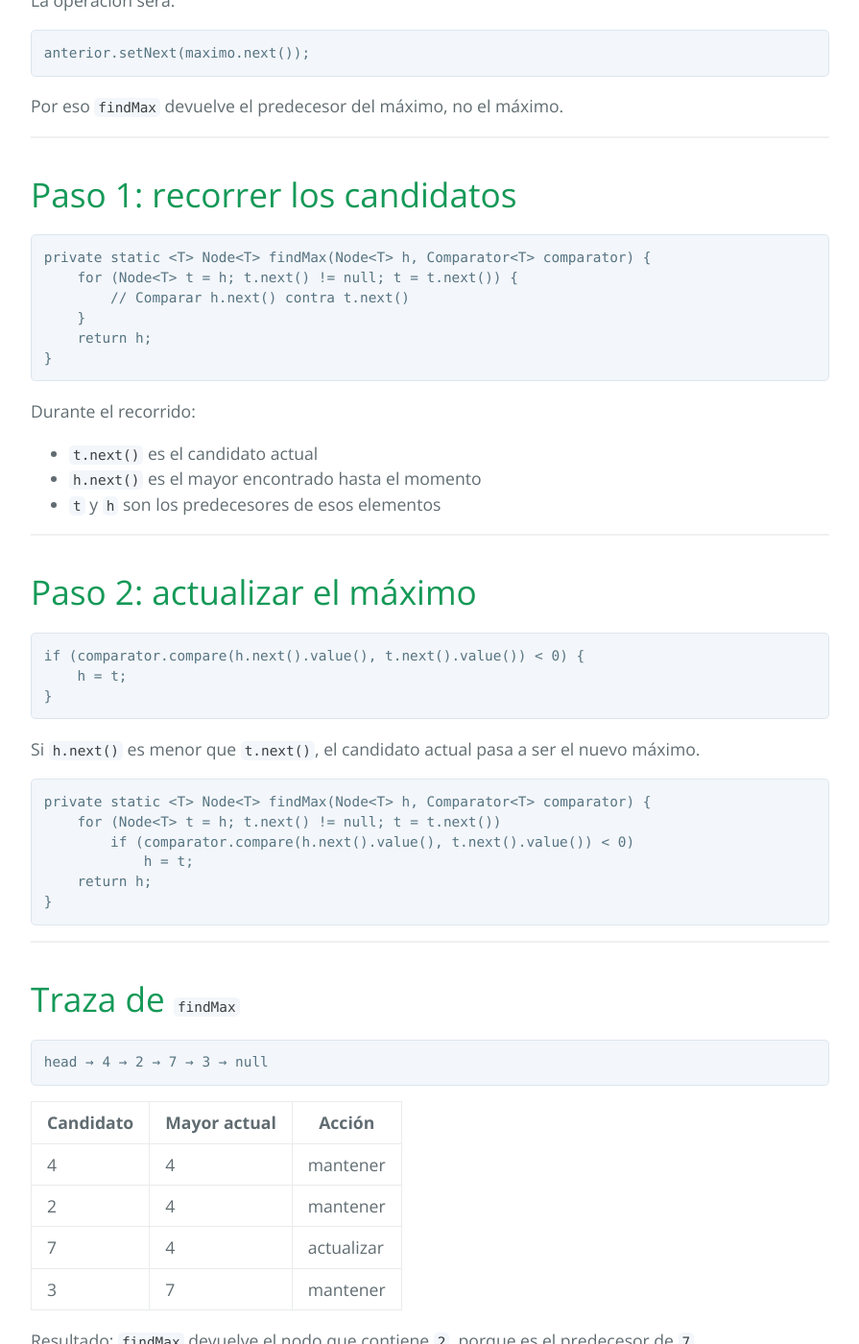
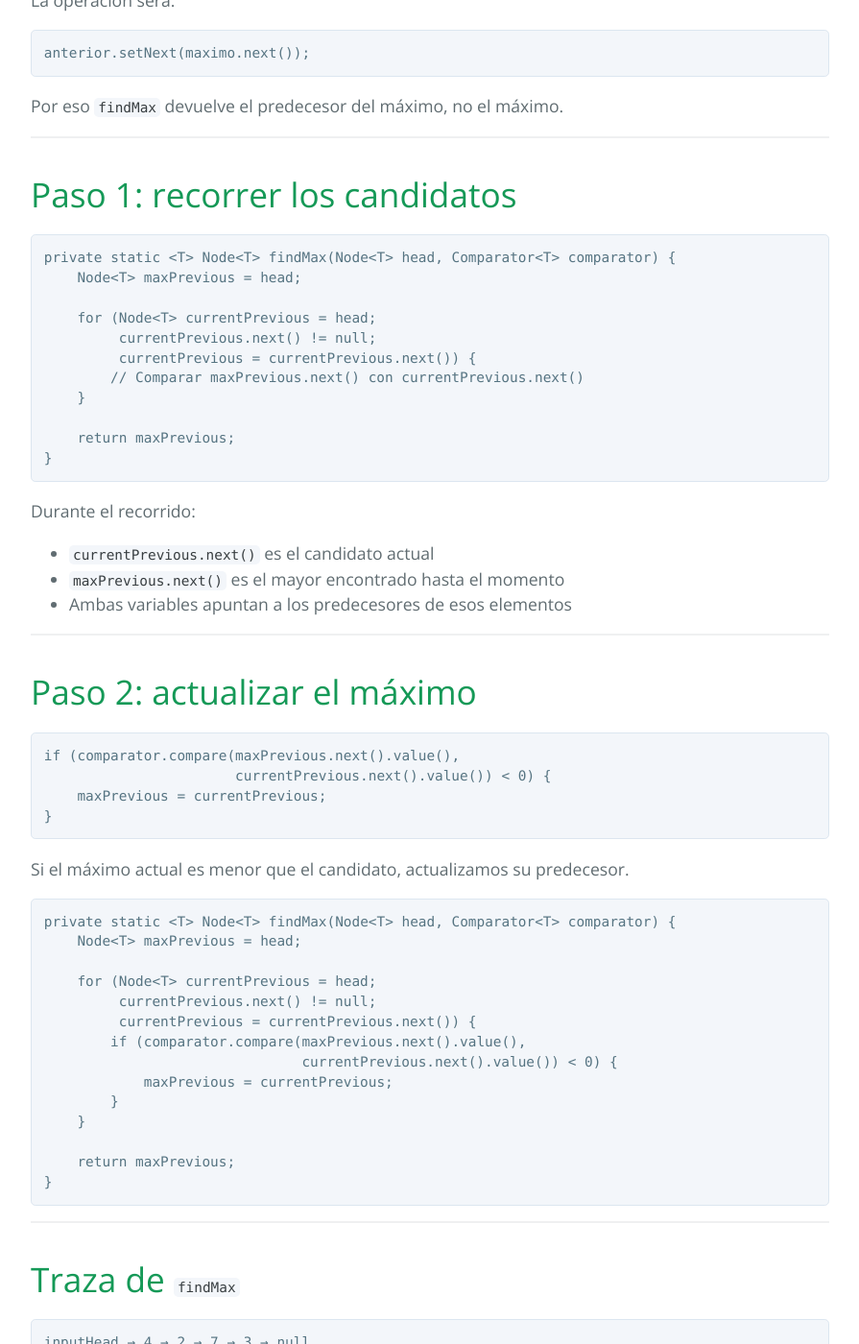
Before and after one commit to FacultadDeIngenieria/anaydis, a Jekyll site: the page built from presentation/repaso_primer_parcial/repaso_primer_parcial.md, in a window 1280 px wide and 1400 px high, scrolled down 9238 px. Shown: the whole window at 96% size, without its empty margins (192-1087 px from the left). Built offline with Jekyll 4.4.1, drawn with Linux system fonts in a browser that asks for light colours; our own code applies the rules of GitHub Pages for plain Markdown files; some of the changed text lies outside the part shown.

Commit message:
Improving readability

````diff
--- a/presentation/repaso_primer_parcial/repaso_primer_parcial.md
+++ b/presentation/repaso_primer_parcial/repaso_primer_parcial.md
@@ -310,20 +310,20 @@ public interface LinkedListSorter {
 }
 
 private static class SelectionSorter implements LinkedListSorter {
-    private static <T> Node<T> findMax(Node<T> h, Comparator<T> comparator) {
+    private static <T> Node<T> findMax(Node<T> head, Comparator<T> comparator) {
         // Completar
     }
 
     @Override
     public <T> Node<T> sort(Node<T> list, Comparator<T> comparator) {
-        final Node<T> head = new Node<>(null, list);
-        Node<T> out = null;
+        final Node<T> inputHead = new Node<>(null, list);
+        Node<T> output = null;
 
         while (/* completar */) {
             // Completar
         }
 
-        return out;
+        return output;
     }
 }
 ```
@@ -375,13 +375,13 @@ Los máximos se extraen de mayor a menor, pero se agregan al frente. La salida t
 # El nodo cabecera
 
 ```java
-final Node<T> head = new Node<>(null, list);
+final Node<T> inputHead = new Node<>(null, list);
 ```
 
-`head` es un nodo auxiliar anterior al primer elemento real.
+`inputHead` es un nodo auxiliar anterior al primer elemento real.
 
 ```text
-head → 4 → 2 → 7 → 3 → null
+inputHead → 4 → 2 → 7 → 3 → null
 ```
 
 Permite eliminar cualquier elemento con la misma operación, incluso cuando el máximo ocupa la primera posición.
@@ -413,38 +413,52 @@ Por eso `findMax` devuelve el predecesor del máximo, no el máximo.
 # Paso 1: recorrer los candidatos
 
 ```java
-private static <T> Node<T> findMax(Node<T> h, Comparator<T> comparator) {
-    for (Node<T> t = h; t.next() != null; t = t.next()) {
-        // Comparar h.next() contra t.next()
+private static <T> Node<T> findMax(Node<T> head, Comparator<T> comparator) {
+    Node<T> maxPrevious = head;
+
+    for (Node<T> currentPrevious = head;
+         currentPrevious.next() != null;
+         currentPrevious = currentPrevious.next()) {
+        // Comparar maxPrevious.next() con currentPrevious.next()
     }
-    return h;
+
+    return maxPrevious;
 }
 ```
 
 Durante el recorrido:
 
-* `t.next()` es el candidato actual
-* `h.next()` es el mayor encontrado hasta el momento
-* `t` y `h` son los predecesores de esos elementos
+* `currentPrevious.next()` es el candidato actual
+* `maxPrevious.next()` es el mayor encontrado hasta el momento
+* Ambas variables apuntan a los predecesores de esos elementos
 
 ---
 
 # Paso 2: actualizar el máximo
 
 ```java
-if (comparator.compare(h.next().value(), t.next().value()) < 0) {
-    h = t;
+if (comparator.compare(maxPrevious.next().value(),
+                       currentPrevious.next().value()) < 0) {
+    maxPrevious = currentPrevious;
 }
 ```
 
-Si `h.next()` es menor que `t.next()`, el candidato actual pasa a ser el nuevo máximo.
+Si el máximo actual es menor que el candidato, actualizamos su predecesor.
 
 ```java
-private static <T> Node<T> findMax(Node<T> h, Comparator<T> comparator) {
-    for (Node<T> t = h; t.next() != null; t = t.next())
-        if (comparator.compare(h.next().value(), t.next().value()) < 0)
-            h = t;
-    return h;
+private static <T> Node<T> findMax(Node<T> head, Comparator<T> comparator) {
+    Node<T> maxPrevious = head;
+
+    for (Node<T> currentPrevious = head;
+         currentPrevious.next() != null;
+         currentPrevious = currentPrevious.next()) {
+        if (comparator.compare(maxPrevious.next().value(),
+                               currentPrevious.next().value()) < 0) {
+            maxPrevious = currentPrevious;
+        }
+    }
+
+    return maxPrevious;
 }
 ```
 
@@ -453,7 +467,7 @@ private static <T> Node<T> findMax(Node<T> h, Comparator<T> comparator) {
 # Traza de `findMax`
 
 ```text
-head → 4 → 2 → 7 → 3 → null
+inputHead → 4 → 2 → 7 → 3 → null
 ```
 
 | Candidato | Mayor actual | Acción |
@@ -470,21 +484,21 @@ Resultado: `findMax` devuelve el nodo que contiene `2`, porque es el predecesor
 # Paso 3: repetir mientras queden nodos
 
 ```java
-final Node<T> head = new Node<>(null, list);
-Node<T> out = null;
+final Node<T> inputHead = new Node<>(null, list);
+Node<T> output = null;
 
-while (head.next() != null) {
-    final Node<T> max = findMax(head, comparator);
-    final Node<T> t = max.next();
+while (inputHead.next() != null) {
+    final Node<T> maxPrevious = findMax(inputHead, comparator);
+    final Node<T> maximum = maxPrevious.next();
 
-    // Extraer t y agregarlo a out.
+    // Extraer maximum y agregarlo a output.
 }
 ```
 
 El ciclo termina cuando la lista de entrada queda vacía.
 
-* `max` es el predecesor
-* `t` es el nodo máximo
+* `maxPrevious` es el predecesor del máximo
+* `maximum` es el nodo máximo
 
 ---
 
@@ -493,24 +507,24 @@ El ciclo termina cuando la lista de entrada queda vacía.
 Antes:
 
 ```text
-max → t → siguiente
+maxPrevious → maximum → siguiente
 ```
 
 Operación:
 
 ```java
-max.setNext(t.next());
+maxPrevious.setNext(maximum.next());
 ```
 
 Después:
 
 ```text
-max ─────→ siguiente
+maxPrevious ─────→ siguiente
 
-t
+maximum
 ```
 
-El nodo `t` queda disponible para insertarlo en la salida.
+El nodo `maximum` queda disponible para insertarlo en la salida.
 
 ---
 
@@ -544,19 +558,19 @@ El algoritmo reutiliza el nodo extraído. No crea una copia.
 ```java
 @Override
 public <T> Node<T> sort(Node<T> list, Comparator<T> comparator) {
-    final Node<T> head = new Node<>(null, list);
-    Node<T> out = null;
+    final Node<T> inputHead = new Node<>(null, list);
+    Node<T> output = null;
 
-    while (head.next() != null) {
-        final Node<T> max = findMax(head, comparator);
-        final Node<T> t = max.next();
+    while (inputHead.next() != null) {
+        final Node<T> maxPrevious = findMax(inputHead, comparator);
+        final Node<T> maximum = maxPrevious.next();
 
-        max.setNext(t.next());
-        t.setNext(out);
-        out = t;
+        maxPrevious.setNext(maximum.next());
+        maximum.setNext(output);
+        output = maximum;
     }
 
-    return out;
+    return output;
 }
 ```
 
````
Also changed, not shown: other parts of presentation/repaso_primer_parcial/repaso_primer_parcial.md (+6 -6 lines).
